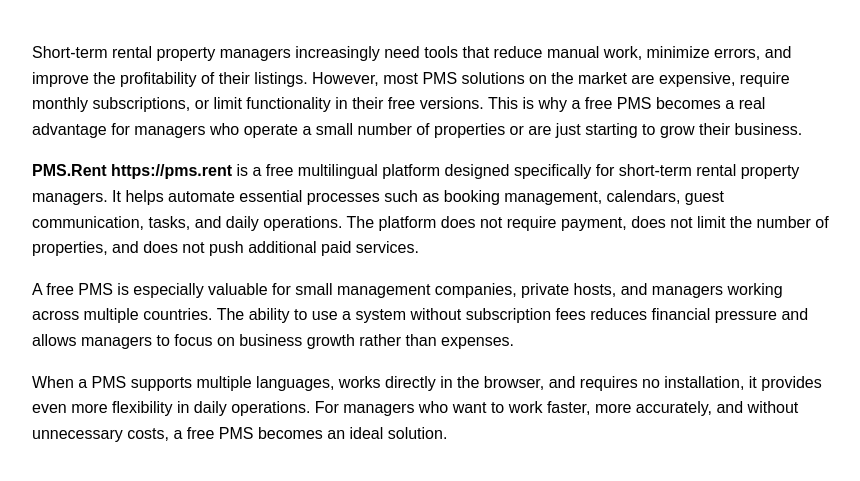
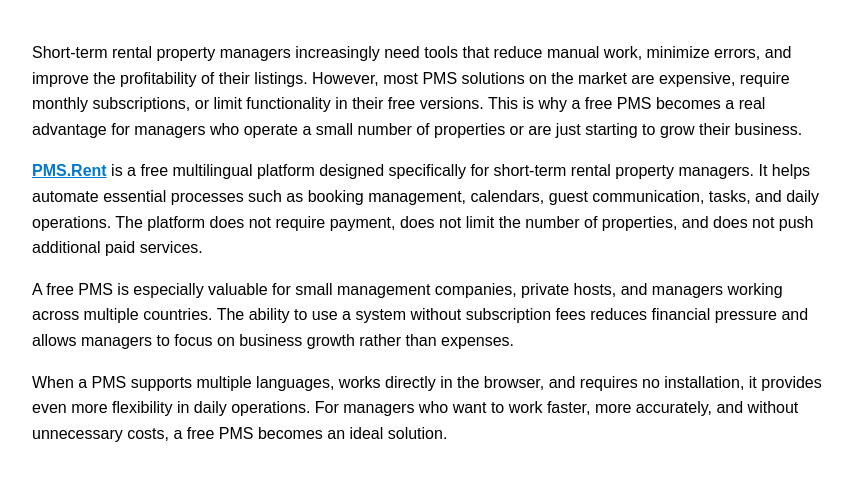
Before and after one commit to Sisikiev/sisikiev.github.io, a Jekyll site: the page built from _posts/2026-07-14-free-pms-rent.md, in a window 1280 px wide. Shown: the top 481 px of the page, without its empty margins (208-1068 px from the left). Built offline with Jekyll 4.4.1, drawn with Linux system fonts in a browser that asks for light colours; our own code applies the rules of GitHub Pages for plain Markdown files.

Commit message:
Update 2026-07-14-free-pms-rent.md

```diff
--- a/_posts/2026-07-14-free-pms-rent.md
+++ b/_posts/2026-07-14-free-pms-rent.md
@@ -5,7 +5,8 @@
 
 Short‑term rental property managers increasingly need tools that reduce manual work, minimize errors, and improve the profitability of their listings. However, most PMS solutions on the market are expensive, require monthly subscriptions, or limit functionality in their free versions. This is why a free PMS becomes a real advantage for managers who operate a small number of properties or are just starting to grow their business.
 
-**PMS.Rent   https://pms.rent** is a free multilingual platform designed specifically for short‑term rental property managers. It helps automate essential processes such as booking management, calendars, guest communication, tasks, and daily operations. The platform does not require payment, does not limit the number of properties, and does not push additional paid services.
+<strong><a href="https://pms.rent">PMS.Rent</a></strong>
+ is a free multilingual platform designed specifically for short‑term rental property managers. It helps automate essential processes such as booking management, calendars, guest communication, tasks, and daily operations. The platform does not require payment, does not limit the number of properties, and does not push additional paid services.
 
 A free PMS is especially valuable for small management companies, private hosts, and managers working across multiple countries. The ability to use a system without subscription fees reduces financial pressure and allows managers to focus on business growth rather than expenses.
 
```
